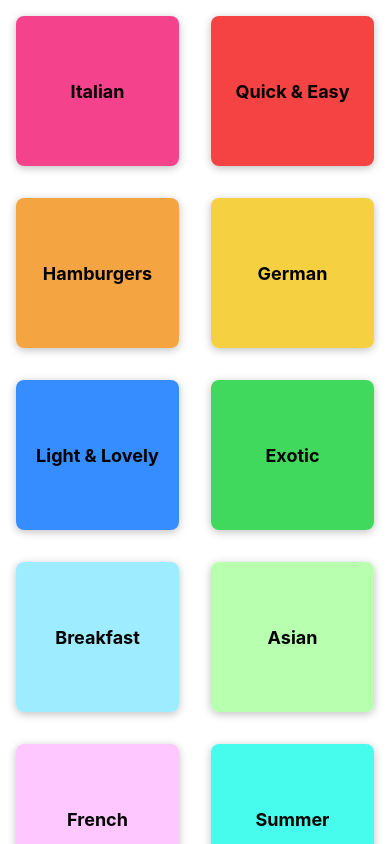
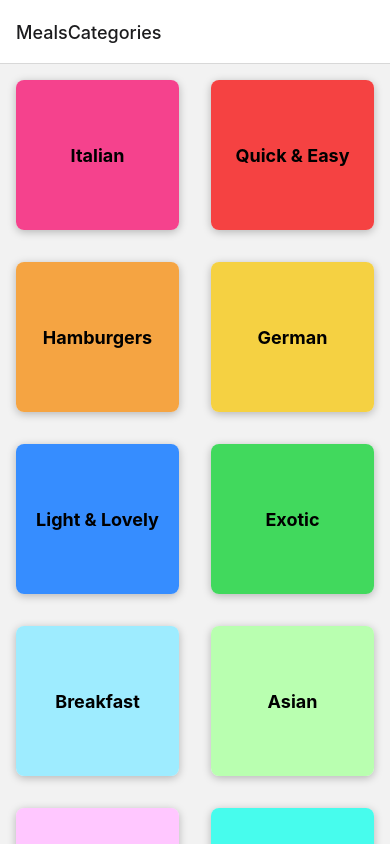
Before and after one commit to tanmayR18/RN-meal-app, a React Native app: screen / in a window 390 px wide. Built offline with nearby package versions, Linux system fonts and the light colour scheme.

Commit message:
added react navigation router

```diff
--- a/App.js
+++ b/App.js
@@ -1,21 +1,30 @@
-import { StatusBar } from 'expo-status-bar';
-import { StyleSheet, Text, View } from 'react-native';
-import CategoriesScreen from './screens/CategoriesScreen';
+import { StatusBar } from "expo-status-bar";
+import { StyleSheet, Text, View } from "react-native";
+import CategoriesScreen from "./screens/CategoriesScreen";
+import { NavigationContainer } from "@react-navigation/native";
+import { createNativeStackNavigator } from "@react-navigation/native-stack";
+
+
+const Stack = createNativeStackNavigator();
 
 export default function App() {
   return (
-       <>
-            <StatusBar style="light" />
-             <CategoriesScreen/>
-       </>
+    <>
+      <StatusBar style="light" />
+      <NavigationContainer>
+        <Stack.Navigator>
+            <Stack.Screen name="MealsCategories" component={CategoriesScreen} />
+        </Stack.Navigator>
+      </NavigationContainer>
+    </>
   );
 }
 
 const styles = StyleSheet.create({
   container: {
     flex: 1,
-    backgroundColor: '#fff',
-    alignItems: 'center',
-    justifyContent: 'center',
+    backgroundColor: "#fff",
+    alignItems: "center",
+    justifyContent: "center",
   },
 });
--- a/package.json
+++ b/package.json
@@ -9,10 +9,14 @@
     "web": "expo start --web"
   },
   "dependencies": {
+    "@react-navigation/native": "^6.1.18",
+    "@react-navigation/native-stack": "^6.11.0",
     "expo": "~51.0.28",
     "expo-status-bar": "~1.12.1",
     "react": "18.2.0",
-    "react-native": "0.74.5"
+    "react-native": "0.74.5",
+    "react-native-safe-area-context": "4.10.5",
+    "react-native-screens": "3.31.1"
   },
   "devDependencies": {
     "@babel/core": "^7.20.0"
```
Also changed, not shown: 1 other file (tests, documents, lock files or other folders).
